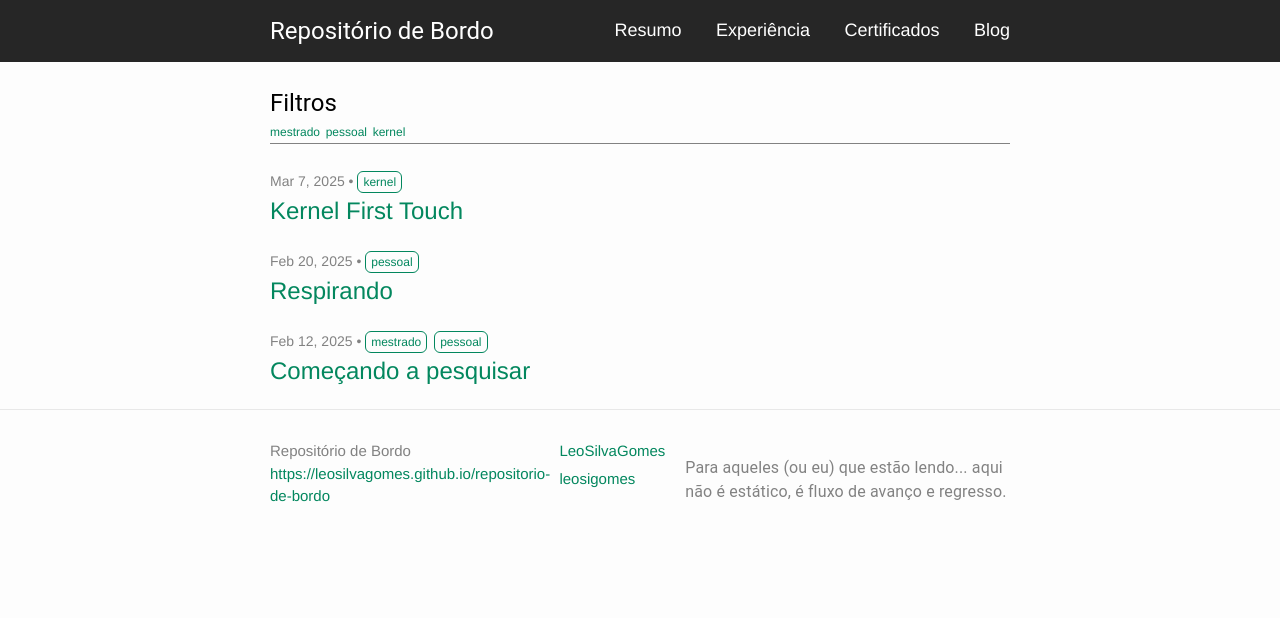
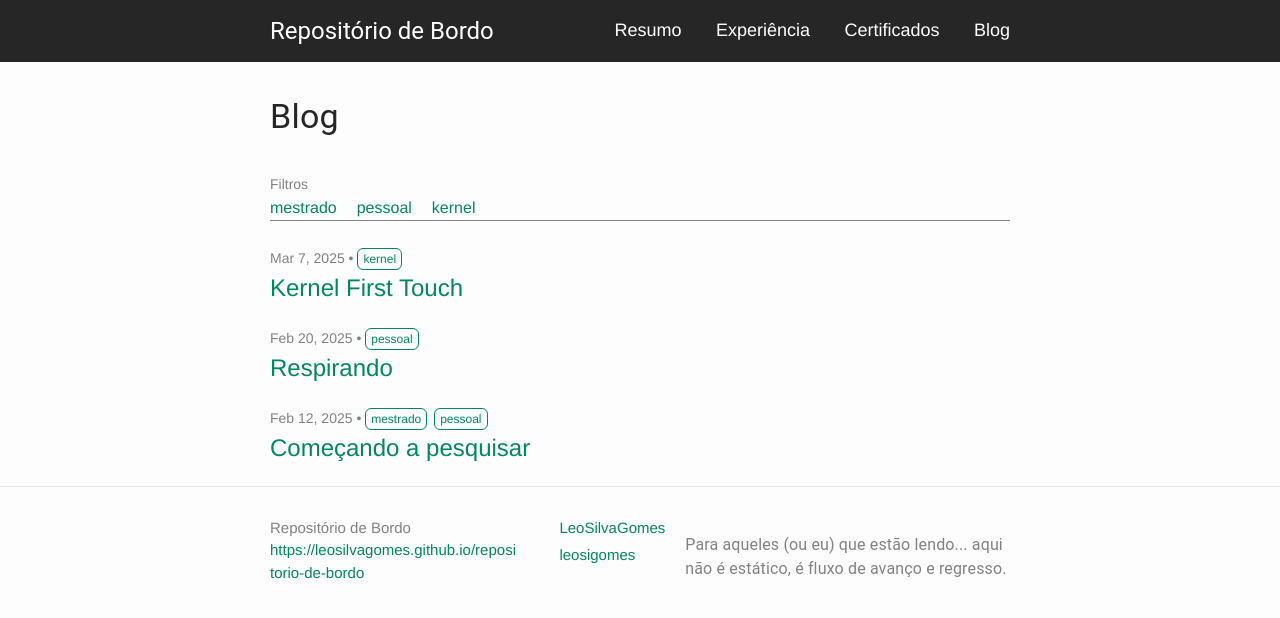
Before and after one commit to LeoSilvaGomes/repositorio-de-bordo, a Jekyll site: the page built from blog.html, in a window 1280 px wide. Shown: the top 618 px of the page. Built offline with Jekyll 4.4.1, drawn with Linux system fonts in a browser that asks for light colours; nearby versions of some CDN libraries.

Commit message:
🐛 Adjust footer and blog header

```diff
--- a/_layouts/archive.html
+++ b/_layouts/archive.html
@@ -3,7 +3,8 @@ layout: default
 title: Categoria
 ---
 <div class="home">
-  <h4 class="filter-title">Filtro Selecionado</h4>
+  <h3>Blog</h3>
+  <span class="filter-title">Filtrado por</span>
   <ul class="category-list">
       <li><a class="category" name="{{ category | first }}" href="{{site.baseurl}}/blog">{{ page.title }}</a></li>
   </ul>
--- a/_layouts/home.html
+++ b/_layouts/home.html
@@ -4,11 +4,11 @@ title: Blog
 ---
 
 <div class="home">
-  <h4 class="filter-title">Filtros</h4>
+  <h3>Blog</h3>
+  <span class="filter-title">Filtros</span>
   <ul class="category-list">
     {% for category in site.categories %}
       <li><a class="category" name="{{ category | first }}" href="{{site.baseurl}}/category/{{ category | first }}">{{ category | first }}</a></li>
-      <span>•</span>
     {% endfor %}
   </ul>
 
--- a/_sass/_base.scss
+++ b/_sass/_base.scss
@@ -201,6 +201,7 @@ li>ol {
 a {
   color: $primary-color;
   text-decoration: none;
+  word-break: break-word;
 }
 
 a:visited {
@@ -268,6 +269,7 @@ pre>code {
 
 .home {
   margin-top: 25px;
+  color: $black;
 }
 .wrapper {
   max-width: -webkit-calc(800px - (30px * 2));
@@ -488,12 +490,13 @@ table td {
 }
 
 .category {
-  font-size: 12px;
   cursor: pointer;
+  padding-right: 20px;
 }
 
 .filter-title {
-  color: black;
+  font-size: 14px;
+  color: #828282;
   margin: 0;
 }
 
```
